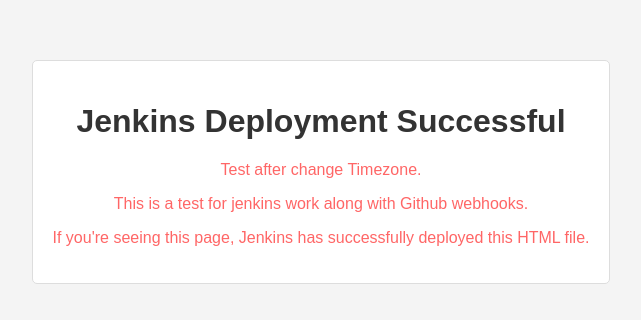
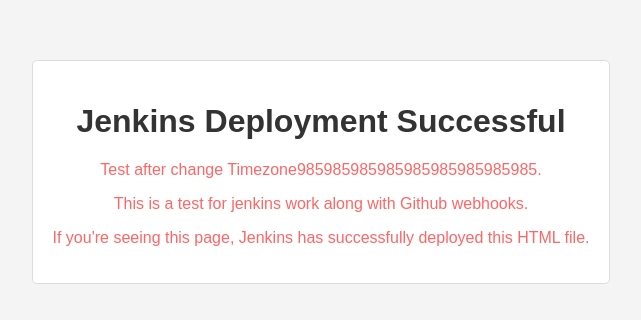
Before and after one commit to wuqiang5733/jenkins-html, a plain HTML site: page index.html in a window 1280 px wide. Shown: the part 228-548 px from the top of the page, without its empty margins (319-960 px from the left). Drawn offline with Linux system fonts and the light colour scheme.

Commit message:
timezone9

```diff
--- a/index.html
+++ b/index.html
@@ -33,7 +33,7 @@
 <body>
 <div class="container">
   <h1>Jenkins Deployment Successful</h1>
-  <p>Test after change Timezone.</p>
+  <p>Test after change Timezone985985985985985985985985985.</p>
   <p>This is a test for jenkins work along with Github webhooks.</p>
   <p>If you're seeing this page, Jenkins has successfully deployed this HTML file.</p>
 </div>
```
